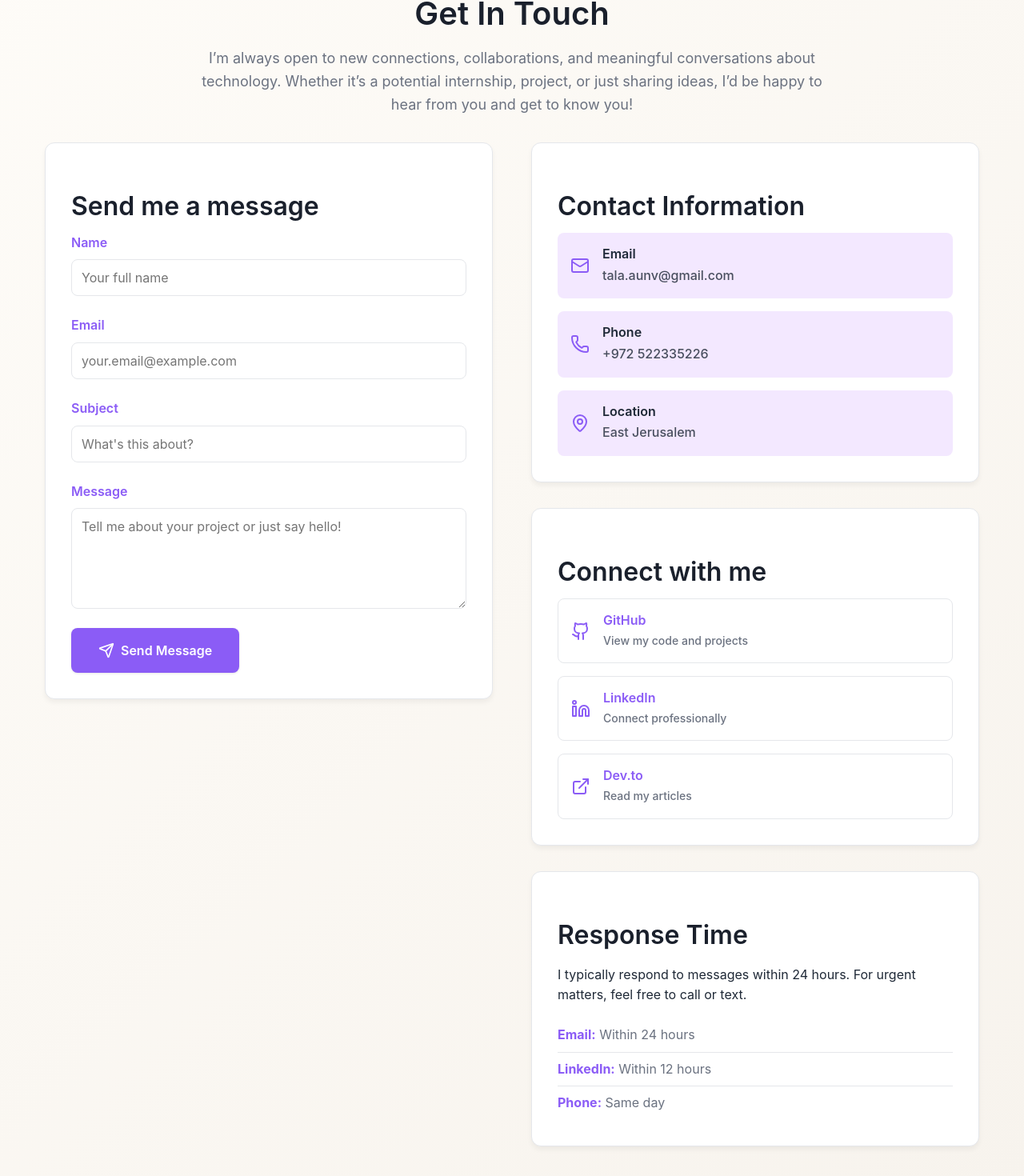
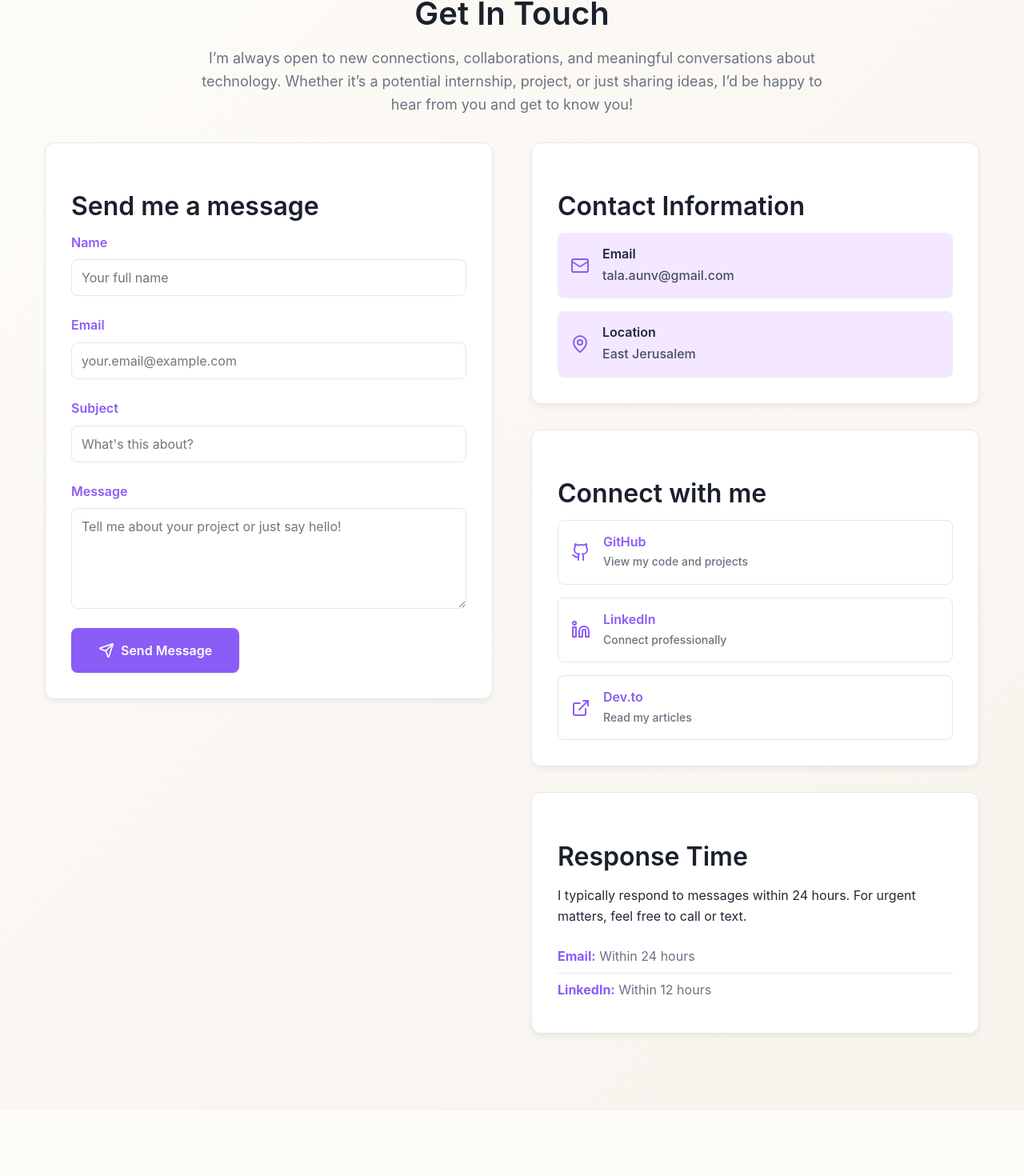
Before and after one commit to talaamm/portfolio, a React (Vite) app in the folder portfolio-site/: page /contact in a window 1280 px wide. Shown: the part 186-1656 px from the top of the page at 80% size. After the commit the page ends 1574 px from the top, so only its background shows below. Built offline with nearby package versions, Linux system fonts and the light colour scheme.

Commit message:
update info

```diff
--- a/portfolio-site/src/pages/Blog.tsx
+++ b/portfolio-site/src/pages/Blog.tsx
@@ -137,7 +137,7 @@ const Blog = () => {
             <div className="stat-item">
               <Eye size={24} />
               <div className="stat-content">
-                <span className="stat-number">{stats.totalViews}</span>
+                <span className="stat-number">{stats.totalViews}+</span>
                 <span className="stat-label">Total Views</span>
               </div>
             </div>
--- a/portfolio-site/src/pages/Contact.tsx
+++ b/portfolio-site/src/pages/Contact.tsx
@@ -67,12 +67,12 @@ const Contact = () => {
       value: 'tala.aunv@gmail.com',
       link: 'mailto:tala.aunv@gmail.com'
     },
-    {
-      icon: Phone,
-      title: 'Phone',
-      value: '+972 522335226',
-      link: 'tel:+972522335226'
-    },
+    // {
+    //   icon: Phone,
+    //   title: 'Phone',
+    //   value: '+972 522335226',
+    //   link: 'tel:+972522335226'
+    // },
     {
       icon: MapPin,
       title: 'Location',
@@ -200,7 +200,7 @@ const Contact = () => {
 
                 {submitStatus === 'success' && (
                   <div className="success-message">
-                    ✅ Message sent successfully! I'll get back to you soon.
+                    Message sent successfully! I'll get back to you soon.
                   </div>
                 )}
 
@@ -272,9 +272,9 @@ const Contact = () => {
                 <div className="time-item">
                   <strong>LinkedIn:</strong> Within 12 hours
                 </div>
-                <div className="time-item">
+                {/* <div className="time-item">
                   <strong>Phone:</strong> Same day
-                </div>
+                </div> */}
               </div>
             </div>
           </motion.div>
--- a/portfolio-site/src/pages/Education.tsx
+++ b/portfolio-site/src/pages/Education.tsx
@@ -61,7 +61,7 @@ const Education = () => {
       location: 'Jerusalem',
       startDate: 'January 2024',
       endDate: 'December 2025',
-      status: 'In Progress',
+      status: 'Completed',
       gpa: 'A+',
       achievements: [
         {
--- a/portfolio-site/src/pages/Home.tsx
+++ b/portfolio-site/src/pages/Home.tsx
@@ -104,7 +104,7 @@ const Home = () => {
             </div>
             <div className="stat-item">
               <Eye size={24} />
-              <span><Counter target={2000} suffix="+ Blog Readers" /></span>
+              <span><Counter target={3500} suffix="+ Blog Readers" /></span>
             </div>
           </div>
 
```
Also changed, not shown: 2 other files (tests, documents, lock files or other folders).
